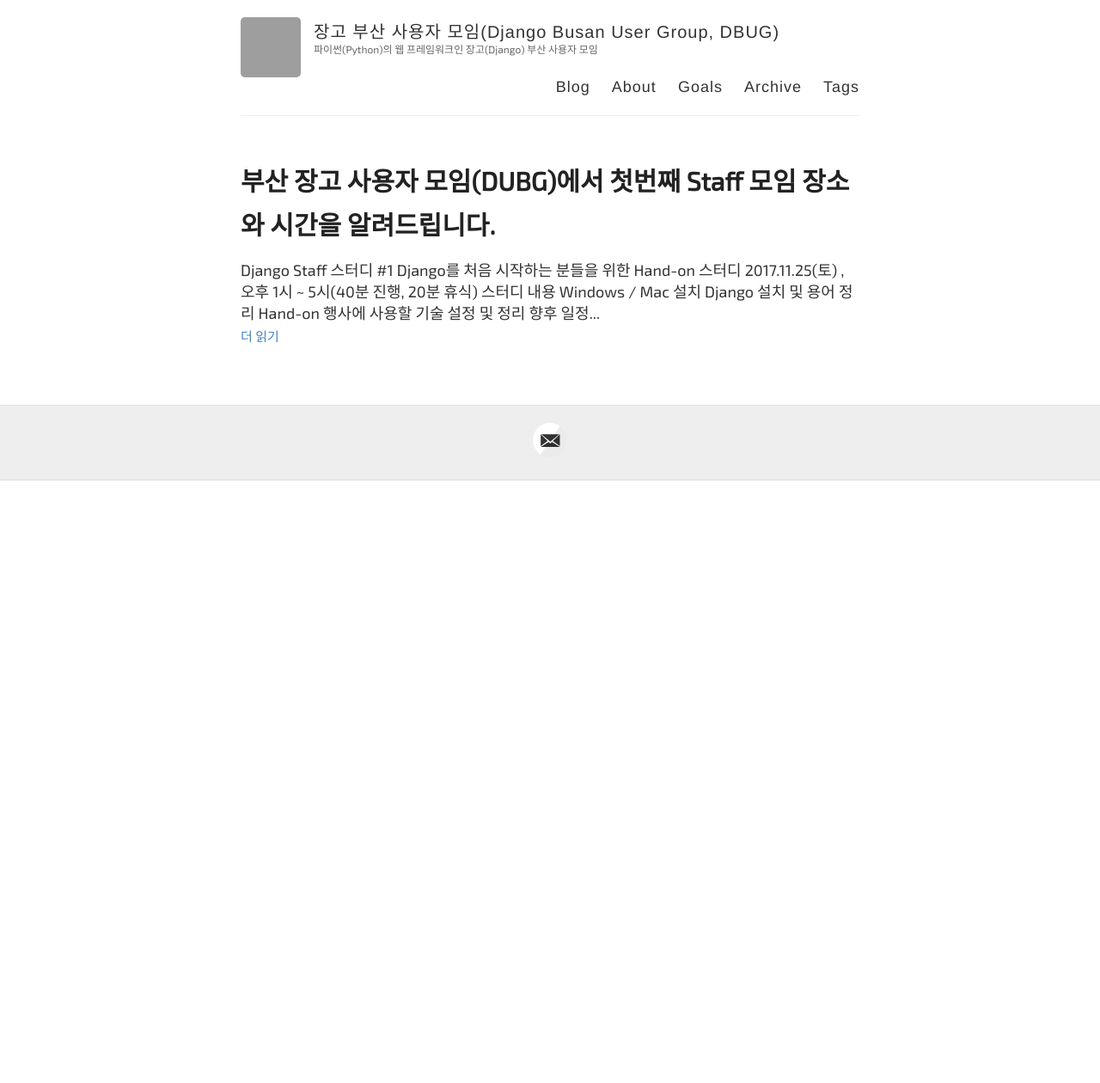
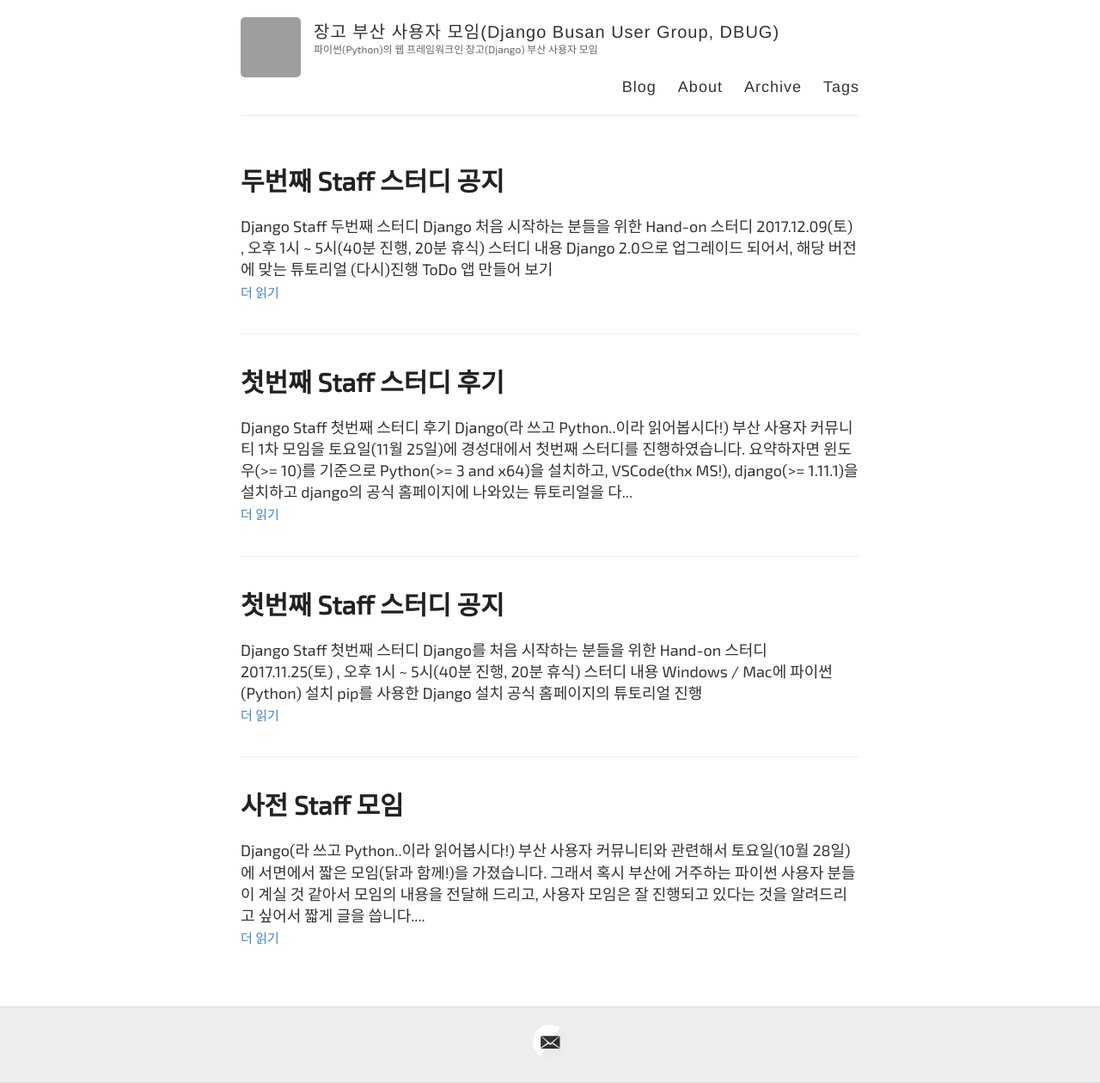
Before and after one commit to djangobusan/djangobusan.github.io, a Jekyll site: the page built from index.html, in a window 1280 px wide. Shown: the whole page at 86% size. Built offline with Jekyll 4.4.1, drawn with Linux system fonts in a browser that asks for light colours; some web fonts are replaced; the list of posts is cut into pages by our own code; before the commit the page ends 900 px from its top, so only the background shows below that; grey boxes are pictures that could not be loaded.

Commit message:
Added 2017년 11월 모임 추가 및 관련 공지 작성
- 첫번째, 두번째 모임 관련 내용 추가
- 글의 제목, 파일 이름, URL 수정
- README.md 파일 수정, goals.md 파일 삭제 및 네비게이션에서(Goal) 삭제

```diff
--- a/_layouts/default.html
+++ b/_layouts/default.html
@@ -56,7 +56,6 @@
           <nav>
             <a href="{{ site.baseurl }}/">Blog</a>
             <a href="{{ site.baseurl }}/about/">About</a>
-            <a href="{{ site.baseurl }}/goals/">Goals</a>
             <a href="{{ site.baseurl }}/archive/">Archive</a>
             <a href="{{ site.baseurl }}/tags/">Tags</a>
           </nav>
--- /dev/null
+++ b/_posts/2017-10-28-Staff_Meeting.md
@@ -0,0 +1,24 @@
+---
+layout: post
+title: 사전 Staff 모임
+author: sigmadream
+tags: django
+---
+
+Django(라 쓰고 `Python`..이라 읽어봅시다!) 부산 사용자 커뮤니티와 관련해서 토요일(10월 28일)에 서면에서 짧은 모임(닭과 함께!)을 가졌습니다.
+
+그래서 혹시 부산에 거주하는 파이썬 사용자 분들이 계실 것 같아서 모임의 내용을 전달해 드리고, 사용자 모임은 잘 진행되고 있다는 것을 알려드리고 싶어서 짧게 글을 씁니다.
+
+* `파이썬 사용자 모임`이 아니라 왜(?!) `장고 사용자 모임` 으로 진행하냐면, 파이썬 문법/사용법보다는 파이썬을 사용한 응용 프로그램을 만들어보는게 첫 시작으로 좋다고 판단했기 때문입니다.
+
+* 그래서 내년(2018년) 5~6월 사이에 장고(Django) 핸드온(Hand-on) 행사를 진행했으면 하는 간절한 마음입니다. 핸드온 행사의 목표는 블로그나 SPA를 기반으로 한 이력서 등 간단한 프로젝트를 4~5시간 정도로 함께 만들어보는 행사 입니다(그쵸.. 뭘 만들지 아직 고민 중입니다. 건담 팬페이지 같은거도 고려 중 입니다 ㅎㅎ). 핸드온 행사는 부산대/부경대를 우선적으로 고려(사전 스탭 하시는 분 중에 부산대/부경대 생이 있습니다. 다른 분들 합류하시면 거기도 고고!)하고 있습니다.
+
+* 그래서 11월 중순부터 시작해서 핸드온 행사를 목표로 사전 모임에 오신분들과 스터디(알아야... 가르칠 수 있기에...)를 진행합니다.
+
+* 스터디는 현재로 장소를 무료로 사용할 수 있는 해운대의 각 종 센터, 다 같이 공부하고 스터디 할 수 있지만 유료로 사용해야하는 부산대 근처의 패스파인더, 닭장같이 좁지만 위치가 좋은 서면의 토즈 등을 고민하고 있습니다(아직 확정된건 없구요, 사전 스탭에 지원하신 분들의 거주지를 고려해서 정할 생각입니다)
+
+* 결론은, 사전 모임은 잘 진행되었고 혹시 사전 스탭에 관심이 있거나 "내가 당장 장고를 배워야겠어!"라고 느끼는 분들은 저에게 메일 (sigmadream@gmail.com)을 주시면 감사하겠습니다. 일정 관련해서 메일로 연락드릴 수 있도록 하겠습니다.
+
+그리고 "스터디"만 참가하시는거 환영합니다. 꼭 스탭 안 하셔도 됩니다. 부담없이 연락주세요!(사실 숨은 파이썬 사용자 찾기...중?!)
+
+오늘도 즐거운 하루, 내일은 더 즐거운 하루가 되어, N+1이 항상 즐거울 수 있는 나날이 되시길 기원하며 다음에 또 뵙겠습니다.
--- /dev/null
+++ b/_posts/2017-11-11-Staff_1st_Study.md
@@ -0,0 +1,17 @@
+---
+layout: post
+title: 첫번째 Staff 스터디 공지
+author: sigmadream
+tags: django
+---
+
+# Django Staff 첫번째 스터디
+
+* `Django`를 처음 시작하는 분들을 위한 Hand-on 스터디
+* 2017.11.25(토) , 오후 1시 ~ 5시(40분 진행, 20분 휴식)
+
+## 스터디 내용
+
+* Windows / Mac에 파이썬(Python) 설치
+* `pip`를 사용한 `Django` 설치
+* [공식 홈페이지](https://www.djangoproject.com/)의 튜토리얼 진행
--- /dev/null
+++ b/_posts/2017-11-25-Staff_1st_Study_review.md
@@ -0,0 +1,24 @@
+---
+layout: post
+title: 첫번째 Staff 스터디 후기
+author: sigmadream
+tags: django
+---
+
+# Django Staff 첫번째 스터디 후기
+
+Django(라 쓰고 `Python`..이라 읽어봅시다!) 부산 사용자 커뮤니티 1차 모임을 토요일(11월 25일)에 경성대에서 첫번째 스터디를 진행하였습니다.
+
+## 요약하자면
+
+* 윈도우(>= 10)를 기준으로 Python(>= 3 and x64)을 설치하고, VSCode(thx MS!), django(>= 1.11.1)을 설치하고 django의 공식 홈페이지에 나와있는 튜토리얼을 다 같이 차근 차근 진행하였습니다.
+
+    * 스터디한 내용을 요약한 슬라이드는 [이곳](https://docs.google.com/presentation/d/1Jxi1qCRA3wXsKkKYbqSdYhJ4cdro11o4O-speKOVOY0/edit)을 참고하세요!
+
+    * 설치와 관련된 동영상은 [이곳](https://www.youtube.com/playlist?list=PLMEHjJAUne9a71FDeBh8PGNtq6ahwBnWC) 참고하세요!
+
+* 너무 급변하는 세상이라 이번주는 저번주에 했던 내용을 django 2.0 으로 진행할 듯 합니다. 별로 많이 변경된거 없어서 다행입니다만, 그래도 버전없이 `1`에서 `2`로 변경되어서 1~2시간 정도는 튜토리얼을 처음부터 다시 해야 할 듯 하네요.
+
+* 2차 모임은 이번주 12월 9일에 진행됩니다. 관심있는 분들은 저에게 메일(sigamdream at gmail) 주시면 자세한 장소와 스터디 내용 안내해 드리겠습니다. 부산 사용자 모임의 경우 별도로 '커뮤니티'가 없어서(사실 만들 생각도 없습니다. Python Korea 페이스북 커뮤니티를 적극 활용한 생각이라..)아직은 메일로 소통하고 있습니다.
+
+2차 모임 끝나고 또 짧은 소식 전해드리겠습니다! 즐거운 하루되세요!
--- a/_posts/2017-11-26-1st.md
+++ /dev/null
@@ -1,16 +0,0 @@
----
-layout: post
-title: 부산 장고 사용자 모임(DUBG)에서 첫번째 Staff 모임 장소와 시간을 알려드립니다.
-author: sigmadream
-tags: django
----
-
-# Django Staff 스터디 #1
-## Django를 처음 시작하는 분들을 위한 Hand-on 스터디
-## 2017.11.25(토) , 오후 1시 ~ 5시(40분 진행, 20분 휴식)
-## 스터디 내용
-* Windows / Mac 설치
-* Django 설치 및 용어 정리
-* Hand-on 행사에 사용할 기술 설정 및 정리
-* 향후 일정 및 스터디 내용 정리
-* HomeWork!
--- /dev/null
+++ b/_posts/2017-12-02-Staff_2nd_Study.md
@@ -0,0 +1,16 @@
+---
+layout: post
+title: 두번째 Staff 스터디 공지
+author: sigmadream
+tags: django
+---
+
+# Django Staff 두번째 스터디
+
+* `Django` 처음 시작하는 분들을 위한 Hand-on 스터디
+* 2017.12.09(토) , 오후 1시 ~ 5시(40분 진행, 20분 휴식)
+
+## 스터디 내용
+
+* `Django` [2.0](http://raccoonyy.github.io/django-2-0-release-note-summary/)으로 업그레이드 되어서, 해당 버전에 맞는 튜토리얼 (다시)진행
+* ToDo 앱 만들어 보기
--- a/goals.md
+++ /dev/null
@@ -1,9 +0,0 @@
----
-layout: page
-title: 나의 목표
-permalink: /goals/
----
-
-### 2018 목표
-
-1. Django Hand-On 행사 진행
```
Also changed, not shown: README.md.
